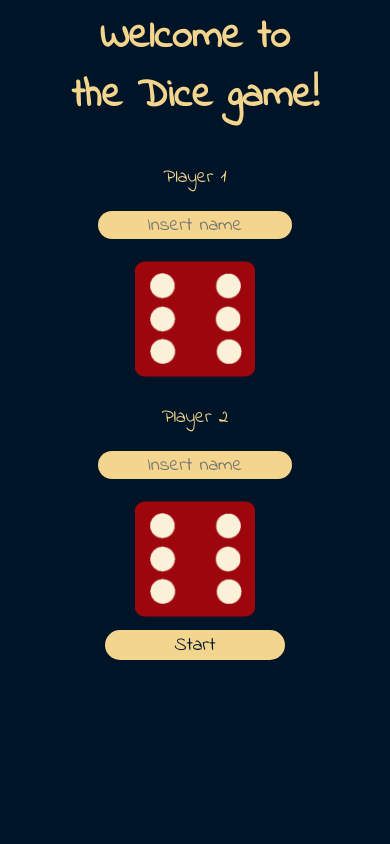
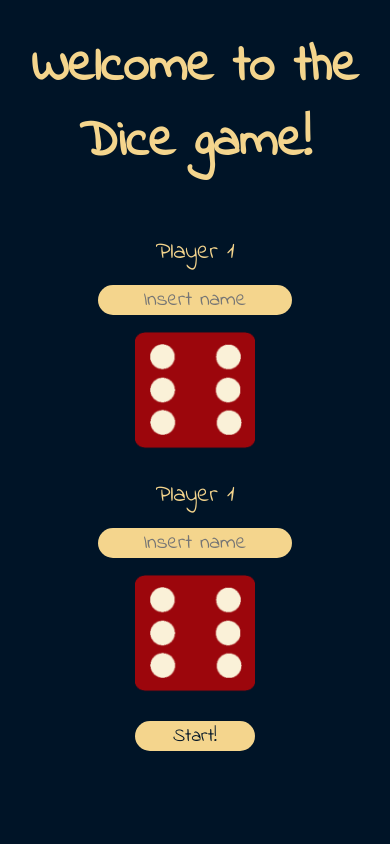
Before and after one commit to MartinaPG/Dice-game, a plain HTML site: page index.html in a window 390 px wide. Drawn offline with Linux system fonts and the light colour scheme.

Commit message:
Add files via upload

```diff
--- a/css/styles.css
+++ b/css/styles.css
@@ -1,56 +1,69 @@
-* {
+*{
+  padding: 0;
   margin: 0;
-  padding : 0;
   box-sizing: border-box;
 }
+body{
+  background-color: #001427;
+  font-family: 'Indie Flower', cursive;
+}
+.container{
+  width: 100%;
+  height: 100vh;
+  display: flex;
+  flex-direction: column;
+}
+.headline{
+  width: 100%;
+  display: flex;
+  justify-content: center;
+  flex-grow: 1;
+  margin-top: 30px;
 
 
-body{
-  display: absolute;
-  padding: 0;
-  margin: 0;
-  background-color:#001427;
+}
+.headline h1{
+    color: #f4d58d;
+    font-size: 5rem;
+    text-align: center;
+}
+.dice-container{
+  width: 100%;
+  display: flex;
+  justify-content: center;
+  align-items: flex-start;
+  flex:5;
+  margin-top: 30px;
 
 }
-
-.container{
-  padding: 0;
-  margin: 0;
-  width: 100%;
-  height: 100vh;
+.dice{
+  width: auto;
+  height: auto;
+  margin: 0 25px 0 25px;
   text-align: center;
 }
-.container2{
-  width: 100%;
-  display:flex;
-  justify-content: center;
-  align-items: center;
-  height: 50%;
-}
-
-.dice{
-  display: flex;
-  flex-direction: column;
-  align-items: center;
-  margin: 0 2%;
+.play{
+  display: block;
+  width: 90%;
+  margin: 15px auto;
+  text-align: center;
+  font-family: 'Indie Flower', cursive;
+  font-size: 1.7rem;
+  border:0;
+  border-radius: 25px;
+  background-color: #f4d58d;
 }
 .dice p{
   color: #f4d58d;
-  font-family: 'Indie Flower', cursive;
-  font-size: 2rem;
-  margin-bottom: 20px;
+  font-size: 2.5rem;
 }
-.dice input{
-  background-color: #f4d58d;
-  color: #001427;
-  font-size: 1.5rem;
+.button-container{
+  width: 100%;
   text-align: center;
-  border: 0;
-  border-radius: 25px;
-  font-family: 'Indie Flower', cursive;
-  margin-bottom: 20px;
+  flex:5;
+  margin-top: 50px;
 }
-.btn{
+.btn1{
   width: 256px;
   height: 50px;
   border:0;
@@ -59,8 +72,9 @@ body{
   color: #001427;
   font-family: 'Indie Flower', cursive;
   font-size: 1.5rem;
+  cursor: pointer;
 }
-.btn:hover{
+.btn1:hover{
   width: 256px;
   height: 50px;
   border:3px solid #f4d58d ;
@@ -70,14 +84,7 @@ body{
   font-family: 'Indie Flower', cursive;
   font-size: 1.5rem;
 }
-.btn1{
-  color:#af1f10;
-  font-family: 'Indie Flower', cursive;
-  font-size: 1.2rem;
-  margin-top: 15px;
-
-}
-.restart{
+.btn2{
   width: 256px;
   height: 50px;
   border:0;
@@ -86,9 +93,10 @@ body{
   color: #001427;
   font-family: 'Indie Flower', cursive;
   font-size: 1.5rem;
+  cursor: pointer;
   visibility: hidden;
 }
-.restart:hover{
+.btn2:hover{
   width: 256px;
   height: 50px;
   border:3px solid #f4d58d ;
@@ -97,71 +105,72 @@ body{
   color: #f4d58d ;
   font-family: 'Indie Flower', cursive;
   font-size: 1.5rem;
-
 }
-
-h1{
-  color: #f4d58d;
-  font-family: 'Indie Flower', cursive;
-  font-size: 4rem;
-  box-sizing:border-box;
-  padding: 2% 0;
-  height: 15%;
+.error{
+  color: #f4d58d ;
+  font-size: 1rem;
+  margin-top: 10px;
 }
-
-@media only screen and (max-width: 880px){
+.winner{
+  color: #f4d58d ;
+  font-size: 3.5rem;
+  margin: 20px auto;
+}
+@media screen and (max-width:450px){
+  .headline h1{
+      font-size: 3.2rem;
+      margin-left: 15px;
+      margin-right: 15px;
+  }
+  .dice-container{
+    flex-direction: column;
+    align-items: center;
+  }
+  .dice p{
+    font-size: 1.5rem;
+  }
+  .play{
+    font-size: 1.3rem;
+  }
+  .img1, .img2{
+    height: 120px;
+    width: 120px;
+  }
+  .d2{
+    margin-top: 20px;
+  }
+  .button-container{
+    margin-top: 20px;
+  }
+  .btn1{
+    width: 120px;
+    height: 30px;
+    font-size: 1.2rem;
+  }
+  .btn1:hover{
+    width: 120px;
+    height: 30px;
+    font-size: 1.2rem;
+  }
+  .btn2{
+    width: 120px;
+    height: 30px;
+    font-size: 1.2rem;
+  }
+  .btn2:hover{
+    width: 120px;
+    height: 30px;
+    font-size: 1.2rem;
+  }
+  .error{
+    font-size: 0.8rem;
+  }
+  .winner{
+    font-size: 2rem;
+  }
+}
+@media screen and (min-width:714px) and (max-width:1050px){
   .heading{
     display: block;
   }
 }
-@media only screen and (max-width: 750px){
-.head1{
-  font-size: 2.5rem;
-  margin-bottom: 5%;
-}
-.container2{
-  flex-direction: column;
-  height: auto;
-  margin-top: 25px;
-}
-.img1,.img2{
-  width: 120px;
-  height: 120px;
-}
-.dice{
-  margin: 3% 0;
-}
-.dice p,.dice input, .btn1,.win{
-  font-size: 1.2rem;
-}
-.btn{
-  width: 180px;
-  height: 30px;
-  font-size: 1.2rem;
-}
-.btn:hover{
-  width: 180px;
-  height: 30px;
-  font-size: 1.2rem;
-}
-.restart{
-  width: 180px;
-  height: 30px;
-  font-size: 1.2rem;
-}
-.restart:hover{
-  width: 180px;
-  height: 30px;
-  font-size: 1.2rem;
-}
-.win, .btn1{
-  padding: 0;
-  height: auto;
-  margin-bottom: 25px;
-}
-@media only screen and (max-width: 285px){
-  .head1{
-    margin-bottom: 20%;
-  }
-}
-}
--- a/index.html
+++ b/index.html
@@ -3,33 +3,38 @@
   <head>
     <meta charset="utf-8">
     <meta name="viewport" content="width=device-width, initial-scale=1.0">
+    <link rel="stylesheet" href="css/styles.css">
     <link rel="icon" href="images/dice6.png">
   <link rel="preconnect" href="https://fonts.gstatic.com">
 <link href="https://fonts.googleapis.com/css2?family=Indie+Flower&display=swap" rel="stylesheet">
-    <link rel="stylesheet" href="css/styles.css">
     <title>Dice game</title>
   </head>
   <body>
     <div class="container">
-      <h1 class="head1">Welcome to <span class="heading">the Dice game!</span></h1>
-        <div class="container2">
-          <div class="dice">
+      <div class="headline">
+        <h1>Welcome to the <span class="heading">Dice game!</span></h1>
+      </div>
+      <div class="dice-container">
+        <div class="dice d1">
           <p>Player 1</p>
-            <input class="play1" autocomplete="off" type="text" name="player1" placeholder="Insert name">
+                  <input class="play p1" autocomplete="off" type="text" name="player1" placeholder="Insert name">
                   <img class="img1" src="images/dice6.png" alt="dice image">
         </div>
-          <div class="dice">
-            <p>Player 2</p>
-            <input class="play2" autocomplete="off" type="text" name="player2" placeholder="Insert name">
-            <img class="img2"src="images/dice6.png" alt="dice image">
+        <div class="dice d2">
+          <p>Player 1</p>
+                  <input class="play p2" autocomplete="off" type="text" name="player2" placeholder="Insert name">
+                  <img class="img2" src="images/dice6.png" alt="dice image">
         </div>
       </div>
-        <button class="btn" type="button" name="button" onclick="diceRoll(); clear();">Start</button>
-        <p class="btn1"></p>
-        <h1 class="win"></h1>
-        <button class="restart" type="button" name="button" onclick="window.location.reload();">Restart</button>
+      <div class="button-container">
+        <button class="btn1" type="button" name="button" onclick="diceRoll(); clear();">Start!</button>
+        <p class="error"></p>
+        <p class="winner"></p>
+        <button class="btn2" type="button" name="button" onclick="window.location.reload();">Restart</button>
       </div>
 
+      </div>
+    </div>
     <script src="index.js" charset="utf-8"></script>
   </body>
 </html>
--- a/index.js
+++ b/index.js
@@ -1,30 +1,29 @@
 function diceRoll(){
-  let player1=document.querySelector(".play1").value;
-  let player2=document.querySelector(".play2").value;
+  let player1=document.querySelector(".p1").value;
+  let player2=document.querySelector(".p2").value;
   let randomNum1=Math.floor((Math.random()*6)+1);
   let randomNum2=Math.floor((Math.random()*6)+1);
   if(player1!=="" && player2!==""){
     document.querySelector(".img1").src="images/dice" + randomNum1 + ".png";
     document.querySelector(".img2").src="images/dice" + randomNum2 + ".png";
-    document.querySelector(".btn1").innerHTML="";
-    document.querySelector(".restart").style.visibility="visible";
-    document.querySelector(".btn").innerHTML="Again!";
-
+    document.querySelector(".btn2").style.visibility="visible";
+    document.querySelector(".btn1").innerHTML="Again!";
+    document.querySelector(".error").innerHTML="";
 
   }
   else{
-      document.querySelector(".btn1").innerHTML="Insert name for both players";
+      document.querySelector(".error").innerHTML="Insert name for both players";
 
   }
   if(player1!=="" && player2!==""){
   if(randomNum1>randomNum2){
-    document.querySelector(".win").innerHTML=(player1.slice(0,1)).toUpperCase()+(player1.slice(1,player1.length).toLowerCase()) + " is the winner!";
+    document.querySelector(".winner").innerHTML=(player1.slice(0,1)).toUpperCase()+(player1.slice(1,player1.length).toLowerCase()) + " is the winner!";
   }
   else if(randomNum1<randomNum2){
-    document.querySelector(".win").innerHTML=(player2.slice(0,1)).toUpperCase()+(player2.slice(1,player2.length).toLowerCase()) + " is the winner!";
+    document.querySelector(".winner").innerHTML=(player2.slice(0,1)).toUpperCase()+(player2.slice(1,player2.length).toLowerCase()) + " is the winner!";
   }
   else{
-    document.querySelector(".win").innerHTML="Draw!";
+    document.querySelector(".winner").innerHTML="Draw!";
   }
   }
 }
```
Lines whose indentation alone changed are shown as unchanged.
